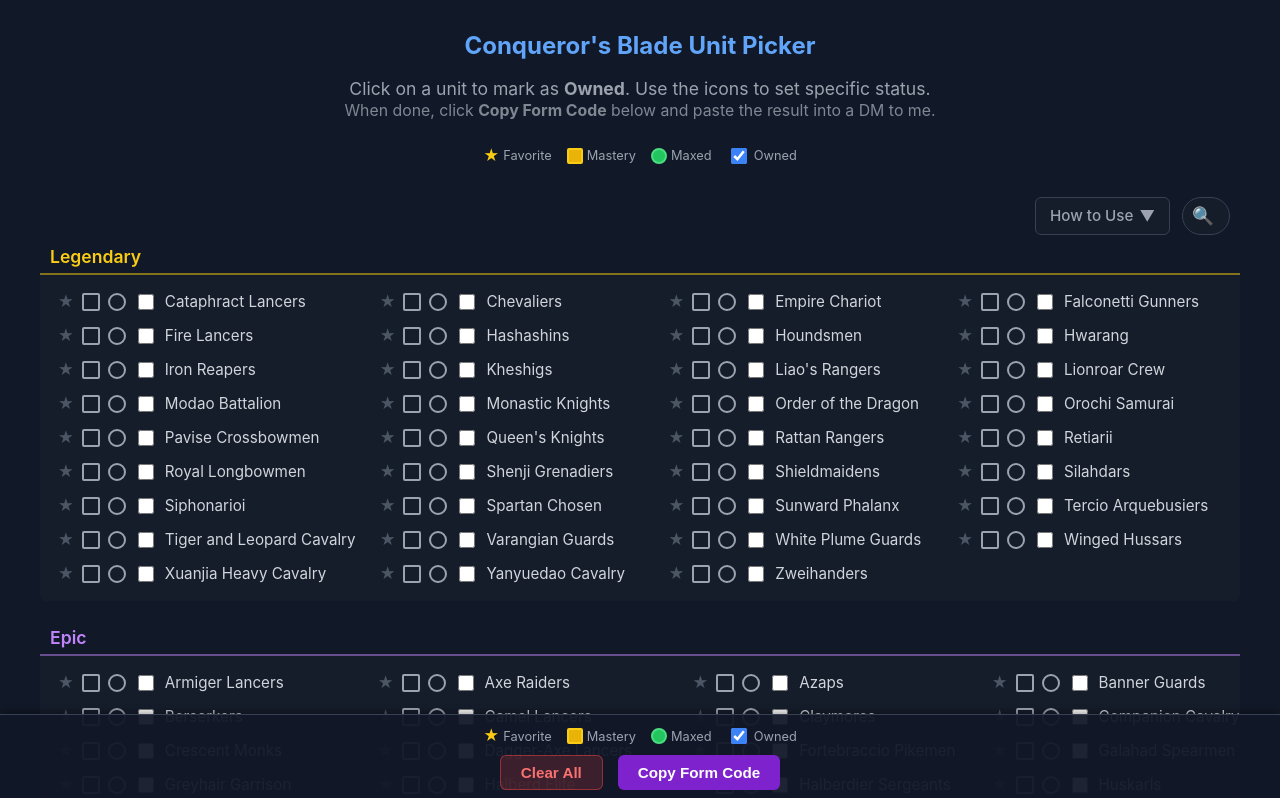
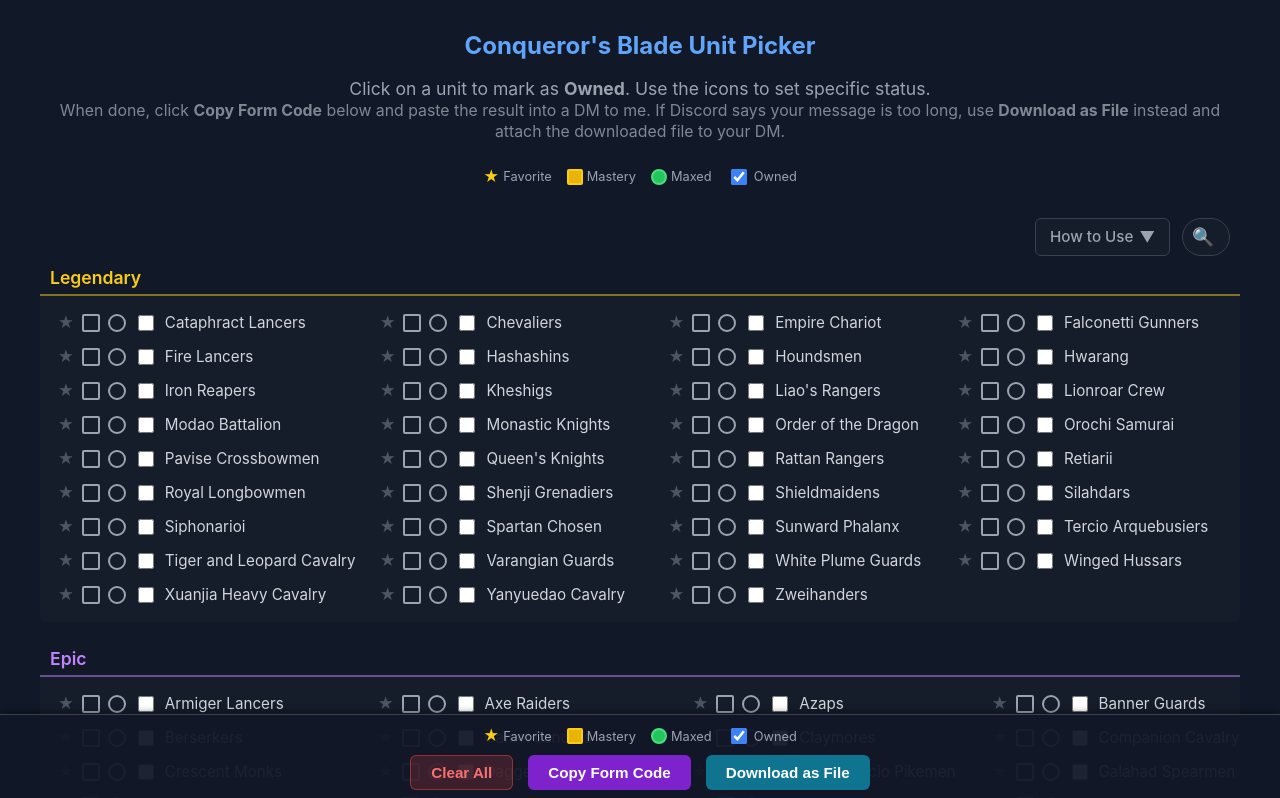
Before and after one commit to AnnFCakaSirMom/cb-unit-picker, a React (Vite) app: page / in a window 1280 px wide. Shown: the top 798 px of the page. Built offline with nearby package versions, Linux system fonts and the light colour scheme.

Commit message:
feat: implement unit tracker application with local storage persistence, search, and tier-based UI layout

```diff
--- a/src/App.tsx
+++ b/src/App.tsx
@@ -107,6 +107,19 @@
     setTimeout(() => setCopyFeedback(""), 3000);
   };
 
+  const handleDownload = () => {
+    const text = generateImportString();
+    const blob = new Blob([text], { type: 'text/plain;charset=utf-8' });
+    const url = URL.createObjectURL(blob);
+
+    const link = document.createElement('a');
+    link.href = url;
+    link.download = 'cb-unit-picker-export.txt';
+    link.click();
+
+    URL.revokeObjectURL(url);
+  };
+
   const handleClear = () => {
     if (window.confirm("Are you sure you want to clear all your saved selections? This cannot be undone.")) {
       setSelectedUnits({});
@@ -122,6 +135,7 @@
           <br />
           <span style={{ opacity: 0.8, fontSize: '0.9em' }}>
             When done, click <b>Copy Form Code</b> below and paste the result into a DM to me.
+            If Discord says your message is too long, use <b>Download as File</b> instead and attach the downloaded file to your DM.
           </span>
         </p>
 
@@ -216,6 +230,10 @@
           <button className="copy-btn" onClick={handleCopy}>
             Copy Form Code
           </button>
+
+          <button className="download-btn" onClick={handleDownload}>
+            Download as File
+          </button>
         </div>
 
         {copyFeedback && <span className="feedback">{copyFeedback}</span>}
--- a/src/index.css
+++ b/src/index.css
@@ -431,6 +431,25 @@
   border-color: #ef4444;
 }
 
+.download-btn {
+  background-color: #0e7490;
+  color: white;
+  border: none;
+  padding: 8px 20px;
+  font-size: 0.95rem;
+  font-weight: 600;
+  border-radius: 6px;
+  cursor: pointer;
+  display: flex;
+  align-items: center;
+  gap: 8px;
+  transition: background-color 0.2s;
+}
+
+.download-btn:hover {
+  background-color: #155e75;
+}
+
 .feedback {
   color: #4ade80;
   font-weight: bold;
```
